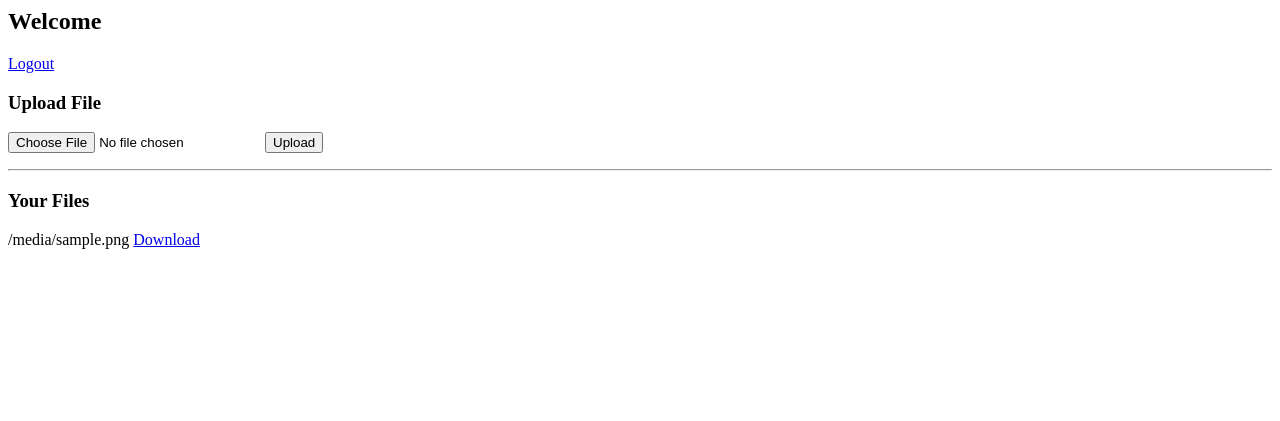
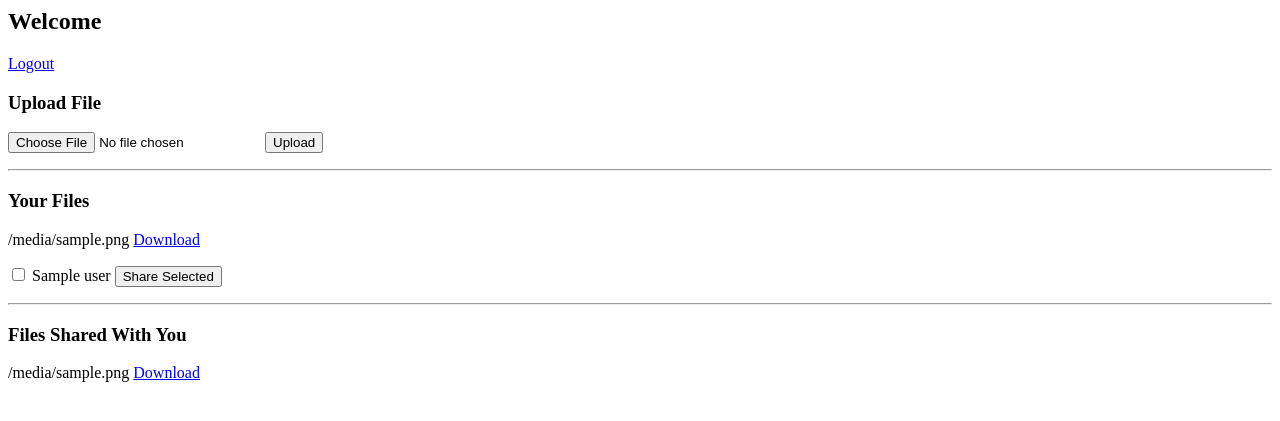
Before and after one commit to karthiksaide/secure-file-sharing, a Flask app: template templates/index.html in a window 1280 px wide. Shown: the top 421 px of the page. Run offline with Flask 3, Linux system fonts and the light colour scheme; the template is opened without the code that fills it: most values are stand-ins (such as "Sample title", 1, 10 or a date in 2020); parts of the project's set-up code (start-up, migrations or seed data) failed here and were passed over.

Commit message:
Added multi-user file sharing with checkbox access control

```diff
--- a/app.py
+++ b/app.py
@@ -9,15 +9,12 @@ from werkzeug.security import generate_password_hash, check_password_hash
 app = Flask(__name__)
 app.secret_key = "super-secret-key"
 
-# ---------------- ENV CONFIG ----------------
 SUPABASE_URL = os.environ.get("SUPABASE_URL")
 SUPABASE_KEY = os.environ.get("SUPABASE_KEY")
 PRIVATE_KEY_DATA = os.environ.get("PRIVATE_KEY")
 
-if not SUPABASE_URL or not SUPABASE_KEY:
-    raise Exception("Supabase environment variables missing")
+supabase: Client = create_client(SUPABASE_URL, SUPABASE_KEY)
 
-supabase: Client = create_client(SUPABASE_URL, SUPABASE_KEY)
 
 # ---------------- REGISTER ----------------
 @app.route("/register", methods=["GET", "POST"])
@@ -30,16 +27,17 @@ def register():
         if existing.data:
             return "User already exists"
 
-        hashed_password = generate_password_hash(password)
+        hashed = generate_password_hash(password)
 
         supabase.table("users").insert({
             "username": username,
-            "password": hashed_password
+            "password": hashed
         }).execute()
 
         return redirect("/")
 
     return render_template("register.html")
+
 
 # ---------------- LOGIN ----------------
 @app.route("/", methods=["GET", "POST"])
@@ -58,24 +56,48 @@ def login():
 
     return render_template("login.html")
 
+
 # ---------------- DASHBOARD ----------------
 @app.route("/dashboard")
 def dashboard():
     if "user" not in session:
         return redirect("/")
 
-    result = supabase.table("files") \
+    user = session["user"]
+
+    # Own files
+    own_files = supabase.table("files") \
         .select("*") \
-        .eq("username", session["user"]) \
+        .eq("username", user) \
         .execute()
 
-    filenames = [f["filename"] for f in result.data] if result.data else []
+    # Shared files
+    shared = supabase.table("file_permissions") \
+        .select("*") \
+        .eq("shared_with", user) \
+        .execute()
+
+    shared_filenames = [s["filename"] for s in shared.data] if shared.data else []
+
+    shared_files = []
+    if shared_filenames:
+        shared_files = supabase.table("files") \
+            .select("*") \
+            .in_("filename", shared_filenames) \
+            .execute().data
+
+    # Get all users for checkbox display
+    users = supabase.table("users").select("username").execute()
+    all_users = [u["username"] for u in users.data if u["username"] != user]
 
     return render_template(
         "index.html",
-        files=filenames,
-        user=session["user"]
+        own_files=own_files.data if own_files.data else [],
+        shared_files=shared_files,
+        all_users=all_users,
+        user=user
     )
+
 
 # ---------------- UPLOAD ----------------
 @app.route("/upload", methods=["POST"])
@@ -87,20 +109,17 @@ def upload():
     filename = file.filename
     file_bytes = file.read()
 
-    # Upload to storage
     supabase.storage.from_("encrypted-files").upload(
         f"{session['user']}/{filename}",
         file_bytes,
         {"content-type": "application/octet-stream"}
     )
 
-    # Encrypt dummy AES key
     private_key = RSA.import_key(PRIVATE_KEY_DATA.encode())
     public_key = private_key.publickey()
     cipher_rsa = PKCS1_OAEP.new(public_key)
     encrypted_key = cipher_rsa.encrypt(b"dummy_aes_key")
 
-    # Save metadata with owner
     supabase.table("files").insert({
         "filename": filename,
         "encrypted_key": base64.b64encode(encrypted_key).decode(),
@@ -109,28 +128,55 @@ def upload():
 
     return redirect("/dashboard")
 
+
+# ---------------- SHARE ----------------
+@app.route("/share/<filename>", methods=["POST"])
+def share(filename):
+    if "user" not in session:
+        return redirect("/")
+
+    selected_users = request.form.getlist("users")
+
+    for u in selected_users:
+        supabase.table("file_permissions").insert({
+            "filename": filename,
+            "owner": session["user"],
+            "shared_with": u
+        }).execute()
+
+    return redirect("/dashboard")
+
+
 # ---------------- DOWNLOAD ----------------
 @app.route("/download/<filename>")
 def download(filename):
     if "user" not in session:
         return redirect("/")
 
-    result = supabase.table("files") \
+    user = session["user"]
+
+    # Check ownership
+    own = supabase.table("files") \
         .select("*") \
         .eq("filename", filename) \
-        .eq("username", session["user"]) \
+        .eq("username", user) \
         .execute()
 
-    if not result.data:
-        return "Unauthorized or file not found", 403
+    # Check shared permission
+    shared = supabase.table("file_permissions") \
+        .select("*") \
+        .eq("filename", filename) \
+        .eq("shared_with", user) \
+        .execute()
+
+    if not own.data and not shared.data:
+        return "Unauthorized", 403
 
     signed = supabase.storage.from_("encrypted-files") \
-        .create_signed_url(f"{session['user']}/{filename}", 60)
-
-    if not signed or "signedURL" not in signed:
-        return "Could not generate signed URL", 500
+        .create_signed_url(f"{own.data[0]['username'] if own.data else shared.data[0]['owner']}/{filename}", 60)
 
     return redirect(signed["signedURL"])
+
 
 # ---------------- LOGOUT ----------------
 @app.route("/logout")
@@ -138,6 +184,7 @@ def logout():
     session.clear()
     return redirect("/")
 
+
 if __name__ == "__main__":
     port = int(os.environ.get("PORT", 10000))
     app.run(host="0.0.0.0", port=port)
--- a/templates/index.html
+++ b/templates/index.html
@@ -10,10 +10,26 @@
 <hr>
 
 <h3>Your Files</h3>
+{% for file in own_files %}
+    <p>
+        {{ file.filename }}
+        <a href="/download/{{ file.filename }}">Download</a>
 
-{% for file in files %}
-    <p>
-        {{ file }}
-        <a href="/download/{{ file }}">Download</a>
+        <form action="/share/{{ file.filename }}" method="post">
+            {% for u in all_users %}
+                <input type="checkbox" name="users" value="{{ u }}"> {{ u }}
+            {% endfor %}
+            <button type="submit">Share Selected</button>
+        </form>
     </p>
 {% endfor %}
+
+<hr>
+
+<h3>Files Shared With You</h3>
+{% for file in shared_files %}
+    <p>
+        {{ file.filename }}
+        <a href="/download/{{ file.filename }}">Download</a>
+    </p>
+{% endfor %}
```
